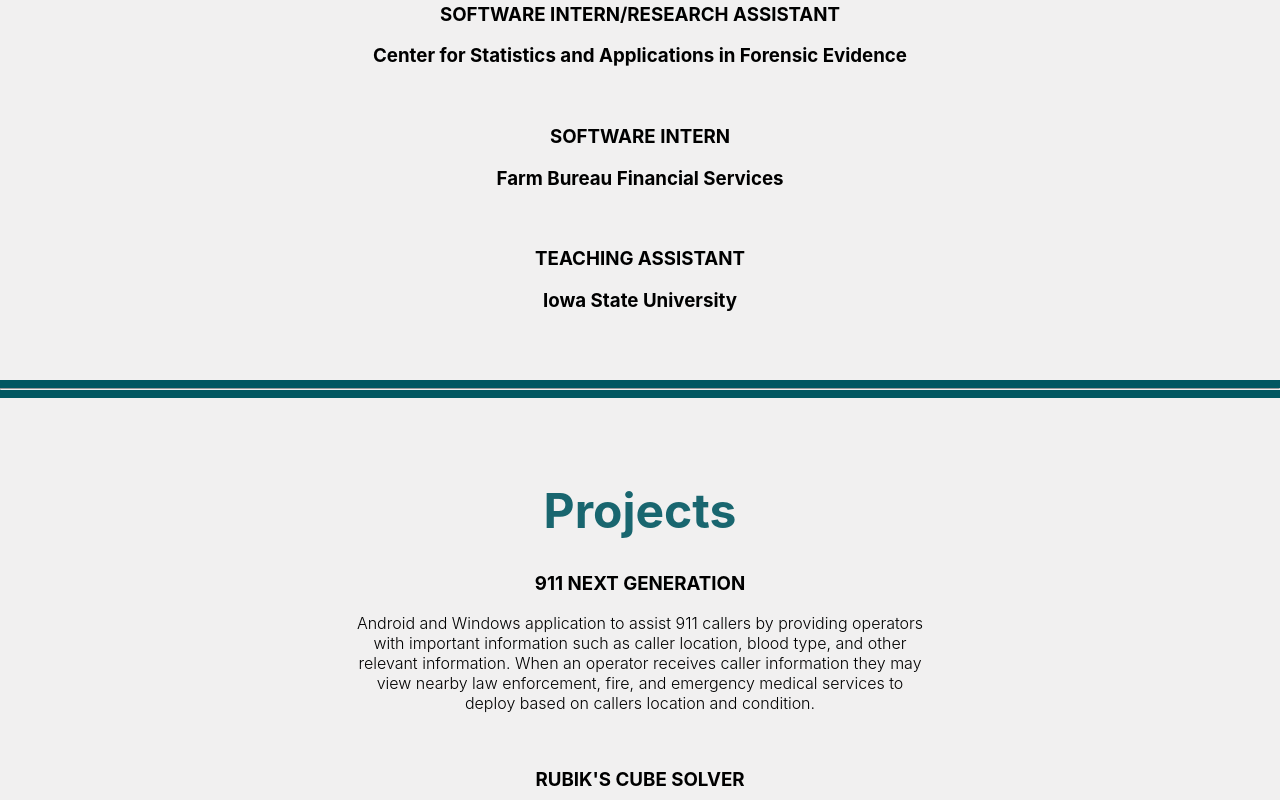
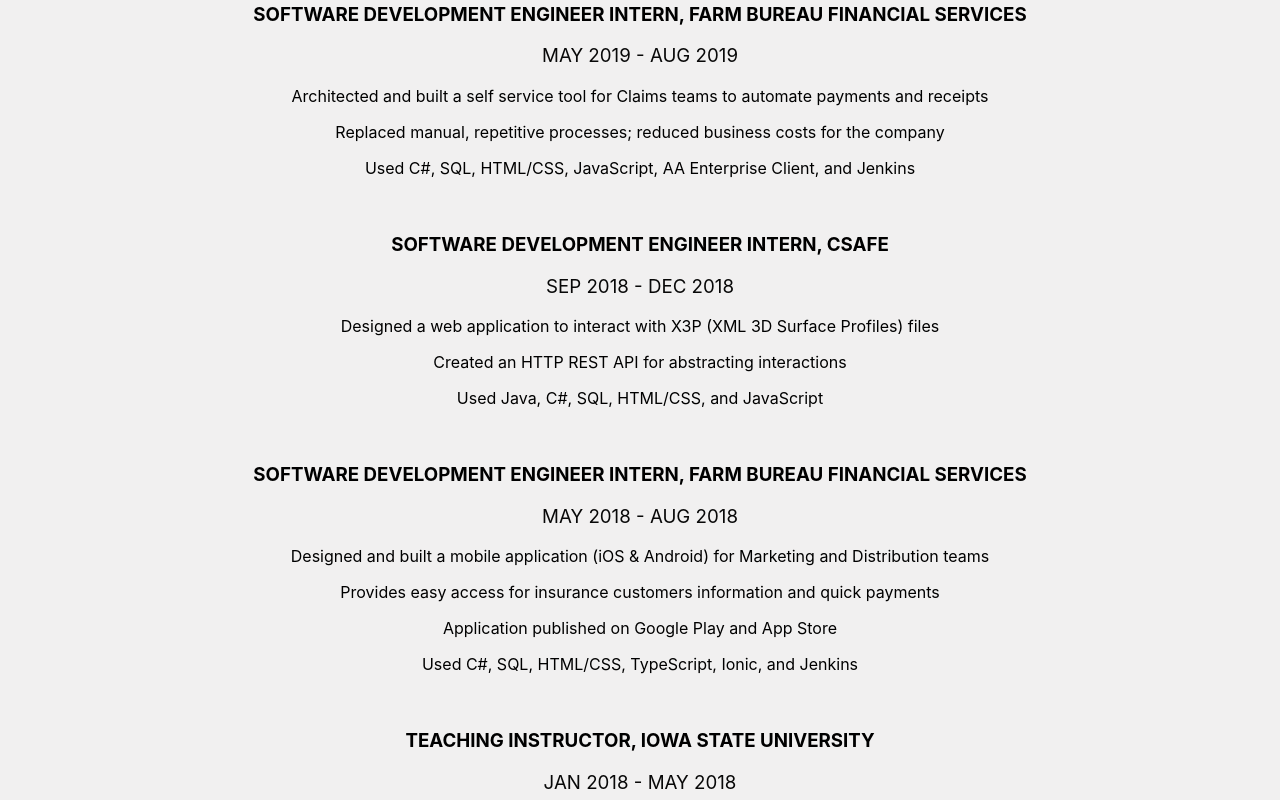
Before and after one commit to rishabnarendra/website, a React (Create React App) app in the folder my-app/: page / in a window 1280 px wide. Shown: the part 1700-2500 px from the top of the page. Built offline with nearby package versions, Linux system fonts and the light colour scheme.

Commit message:
Edited work information section with project outcomes

```diff
--- a/my-app/package.json
+++ b/my-app/package.json
@@ -2,7 +2,7 @@
   "name": "my-app",
   "version": "0.1.0",
   "private": true,
-  "homepage": "https://rishabnarendra.github.io/MyWebsite",
+  "homepage": "https://rishabnarendra.github.io/website",
   "dependencies": {
     "gh-pages": "^2.0.1",
     "react": "^16.8.4",
--- a/my-app/src/App.css
+++ b/my-app/src/App.css
@@ -148,6 +148,11 @@
   color: #19666F;
   text-align: center;
   font-size: 48px;
+}
+
+.Dates{
+  font-weight: normal;
+  color: 	#080808;
 }
 
 /*CSS for projects*/
--- a/my-app/src/components/work.js
+++ b/my-app/src/components/work.js
@@ -6,17 +6,30 @@
             <div class="Summary">
                 <h1 class="Work">Work</h1>
                 <p>
-                    <h3>SOFTWARE INTERN/RESEARCH ASSISTANT</h3>
-                    <h3>Center for Statistics and Applications in Forensic Evidence</h3>
-                    <p></p>
+                    <h3>SOFTWARE DEVELOPMENT ENGINEER INTERN, FARM BUREAU FINANCIAL SERVICES</h3>
+                    <h3 class="Dates">MAY 2019 - AUG 2019</h3>
+                    <p>Architected and built a self service tool for Claims teams to automate payments and receipts</p>
+                    <p>Replaced manual, repetitive processes; reduced business costs for the company</p>
+                    <p>Used C#, SQL, HTML/CSS, JavaScript, AA Enterprise Client, and Jenkins</p>
                     <br></br>
-                    <h3>SOFTWARE INTERN</h3>
-                    <h3>Farm Bureau Financial Services</h3>
-                    <p></p>
+                    <h3>SOFTWARE DEVELOPMENT ENGINEER INTERN, CSAFE</h3>
+                    <h3 class="Dates">SEP 2018 - DEC 2018</h3>
+                    <p>Designed a web application to interact with X3P (XML 3D Surface Profiles) files</p>
+                    <p>Created an HTTP REST API for abstracting interactions</p>
+                    <p>Used Java, C#, SQL, HTML/CSS, and JavaScript</p>
                     <br></br>
-                    <h3>TEACHING ASSISTANT</h3>
-                    <h3>Iowa State University</h3>
-                    <p></p>
+                    <h3>SOFTWARE DEVELOPMENT ENGINEER INTERN, FARM BUREAU FINANCIAL SERVICES</h3>
+                    <h3 class="Dates">MAY 2018 - AUG 2018</h3>
+                    <p>Designed and built a mobile application (iOS & Android) for Marketing and Distribution teams</p>
+                    <p>Provides easy access for insurance customers information and quick payments</p>
+                    <p>Application published on Google Play and App Store</p>
+                    <p>Used C#, SQL, HTML/CSS, TypeScript, Ionic, and Jenkins</p>
+                    <br></br>
+                    <h3>TEACHING INSTRUCTOR, IOWA STATE UNIVERSITY</h3>
+                    <h3 class="Dates">JAN 2018 - MAY 2018</h3>
+                    <p>Teaching Instructor for Introduction to Web Programming</p>
+                    <p>Responsibilities include teaching fundamental web design concepts in HTML/CSS and JavaScript,
+                    <br></br>managing course infrastructure, and mentoring course students through semester projects</p>
                 </p>
             </div>
         );
```
Also changed, not shown: 1 other file (tests, documents, lock files or other folders).
